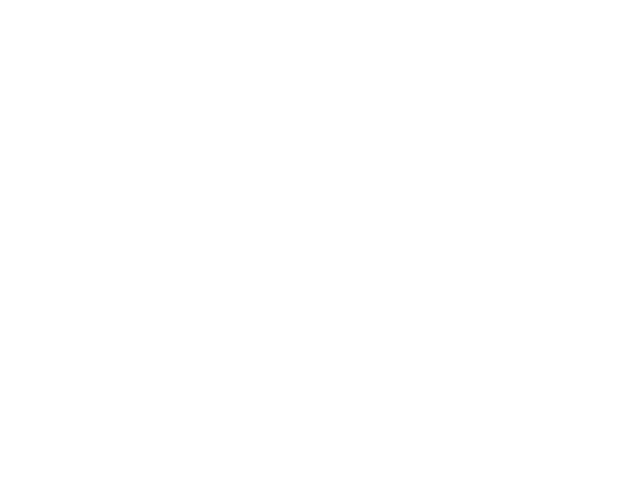
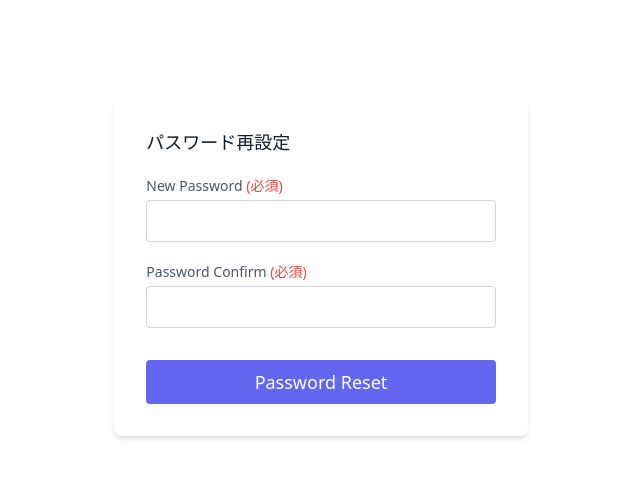
Before and after one commit to takashi145/breeze-api-vue, a Vue app: page /password-reset/1 in a window 1280 px wide. Before the commit this address had no page. Shown: the top 478 px of the page, without its empty margins (319-959 px from the left). Built offline with nearby package versions, Linux system fonts and the light colour scheme.

Commit message:
reset password page

```diff
--- a/src/router/index.js
+++ b/src/router/index.js
@@ -2,6 +2,8 @@
 import Home from '../views/Home.vue'
 import Login from '../views/auth/Login.vue'
 import Register from '../views/auth/Register.vue'
+import ForgotPassword from '../views/auth/ForgotPassword.vue'
+import PasswordReset from '../views/auth/PasswordReset.vue'
 
 const routes = [
   {
@@ -19,6 +21,16 @@
     name: 'register',
     component: Register
   },
+  {
+    path: '/forgot-password',
+    name: 'forgot-password',
+    component: ForgotPassword
+  },
+  {
+    path: '/password-reset/:token',
+    name: 'reset-password',
+    component: PasswordReset
+  }
 ]
 
 const router = createRouter({
--- /dev/null
+++ b/src/views/auth/ForgotPassword.vue
@@ -0,0 +1,43 @@
+<template>
+  <div class="container px-5 py-24 mx-auto flex">
+    <form @submit.prevent="submit" class="lg:w-1/3 md:w-2/3 bg-white rounded-lg p-8 flex flex-col mx-auto w-full mt-10 md:mt-0 relative z-10 shadow-md">
+      <h2 class="mb-4 text-gray-900 text-lg mb-1 font-medium title-font">パスワードをお忘れですか</h2>
+      <div v-if="message" class="mb-3 p-3 bg-green-400 text-white rounded">
+        {{ message }}
+      </div>
+      <div class="relative mb-4">
+        <label for="email" class="leading-7 text-sm text-gray-600">Email <span class="text-red-500">(必須)</span></label>
+        <input type="email" id="email" v-model="form.email" class="w-full bg-white rounded border border-gray-300 focus:border-indigo-500 focus:ring-2 focus:ring-indigo-200 text-base outline-none text-gray-700 py-1 px-3 leading-8 transition-colors duration-200 ease-in-out">
+        <div v-if="errors.email">
+          <p v-for="(error, index) in errors.email" :key="index"  class="text-red-500">{{ error }}</p>
+        </div>
+      </div>
+      <button type="submit" class="text-white bg-indigo-500 border-0 py-2 px-6 focus:outline-none hover:bg-indigo-600 rounded text-lg">Send Email</button>
+      <router-link to="/login" class="mt-5 text-gray-600 hover:text-gray-800 hover:underline">ログインページに戻る</router-link>
+    </form>
+  </div>
+</template>
+
+<script setup>
+import { ref } from 'vue';
+import axios from 'axios';
+
+const form = ref({
+  email: ''
+})
+
+const errors = ref({});
+
+const message = ref('');
+
+const submit = async() => {
+  try {
+    await axios.get('sanctum/csrf-cookie')
+    await axios.post('/forgot-password', form.value)
+    message.value = 'メールを送信しました'
+  }catch(e) {
+    errors.value = e.response.data.errors
+  }
+
+}
+</script>
--- a/src/views/auth/Login.vue
+++ b/src/views/auth/Login.vue
@@ -17,6 +17,7 @@
         </div>
       </div>
       <button type="submit" class="text-white bg-indigo-500 border-0 py-2 px-6 focus:outline-none hover:bg-indigo-600 rounded text-lg">Login</button>
+      <router-link to="/forgot-password" class="mt-5 text-gray-600 hover:text-gray-800 hover:underline">パスワードをお忘れですか?</router-link>
       <router-link to="/register" class="mt-5 text-gray-600 hover:text-gray-800 hover:underline">新規登録はこちら</router-link>
     </form>
   </div>
@@ -38,7 +39,7 @@
 
 const login = async() => {
   try {
-   await axios.get('sanctum/csrf-cookie')
+    await axios.get('sanctum/csrf-cookie')
     await axios.post('/login', form.value)
     .then(() => {
       router.push('/')
--- /dev/null
+++ b/src/views/auth/PasswordReset.vue
@@ -0,0 +1,50 @@
+<template>
+  <div class="container px-5 py-24 mx-auto flex">
+    <form @submit.prevent="submit" class="lg:w-1/3 md:w-2/3 bg-white rounded-lg p-8 flex flex-col mx-auto w-full mt-10 md:mt-0 relative z-10 shadow-md">
+      <h2 class="mb-4 text-gray-900 text-lg mb-1 font-medium title-font">パスワード再設定</h2>
+      <div class="relative mb-4">
+        <label for="password" class="leading-7 text-sm text-gray-600">New Password <span class="text-red-500">(必須)</span></label>
+        <input type="password" id="password" v-model="form.password" class="w-full bg-white rounded border border-gray-300 focus:border-indigo-500 focus:ring-2 focus:ring-indigo-200 text-base outline-none text-gray-700 py-1 px-3 leading-8 transition-colors duration-200 ease-in-out">
+        <div v-if="errors.password">
+          <p v-for="(error, index) in errors.password" :key="index"  class="text-red-500">{{ error }}</p>
+        </div>
+      </div>
+      <div class="relative mb-8">
+        <label for="password_confirmation" class="leading-7 text-sm text-gray-600">Password Confirm <span class="text-red-500">(必須)</span></label>
+        <input type="password" id="password_confirmation" v-model="form.password_confirmation" class="w-full bg-white rounded border border-gray-300 focus:border-indigo-500 focus:ring-2 focus:ring-indigo-200 text-base outline-none text-gray-700 py-1 px-3 leading-8 transition-colors duration-200 ease-in-out">
+      </div>
+      <button type="submit" class="text-white bg-indigo-500 border-0 py-2 px-6 focus:outline-none hover:bg-indigo-600 rounded text-lg">Password Reset</button>
+    </form>
+  </div>
+</template>
+
+<script setup>
+import { ref } from 'vue';
+import axios from 'axios';
+import { useRoute, useRouter } from 'vue-router';
+
+const router = useRouter();
+const route = useRoute();
+
+const form = ref({
+  token: route.params.token,
+  email: route.query.email,
+  password: '',
+  password_confirmation: ''
+})
+
+const errors = ref({});
+
+const submit = async() => {
+  try {
+    await axios.get('sanctum/csrf-cookie')
+    await axios.post('/reset-password', form.value)
+    .then(() => {
+      router.push('/login')
+    })
+  }catch(e) {
+    errors.value = e.response.data.errors
+  }
+
+}
+</script>
```
